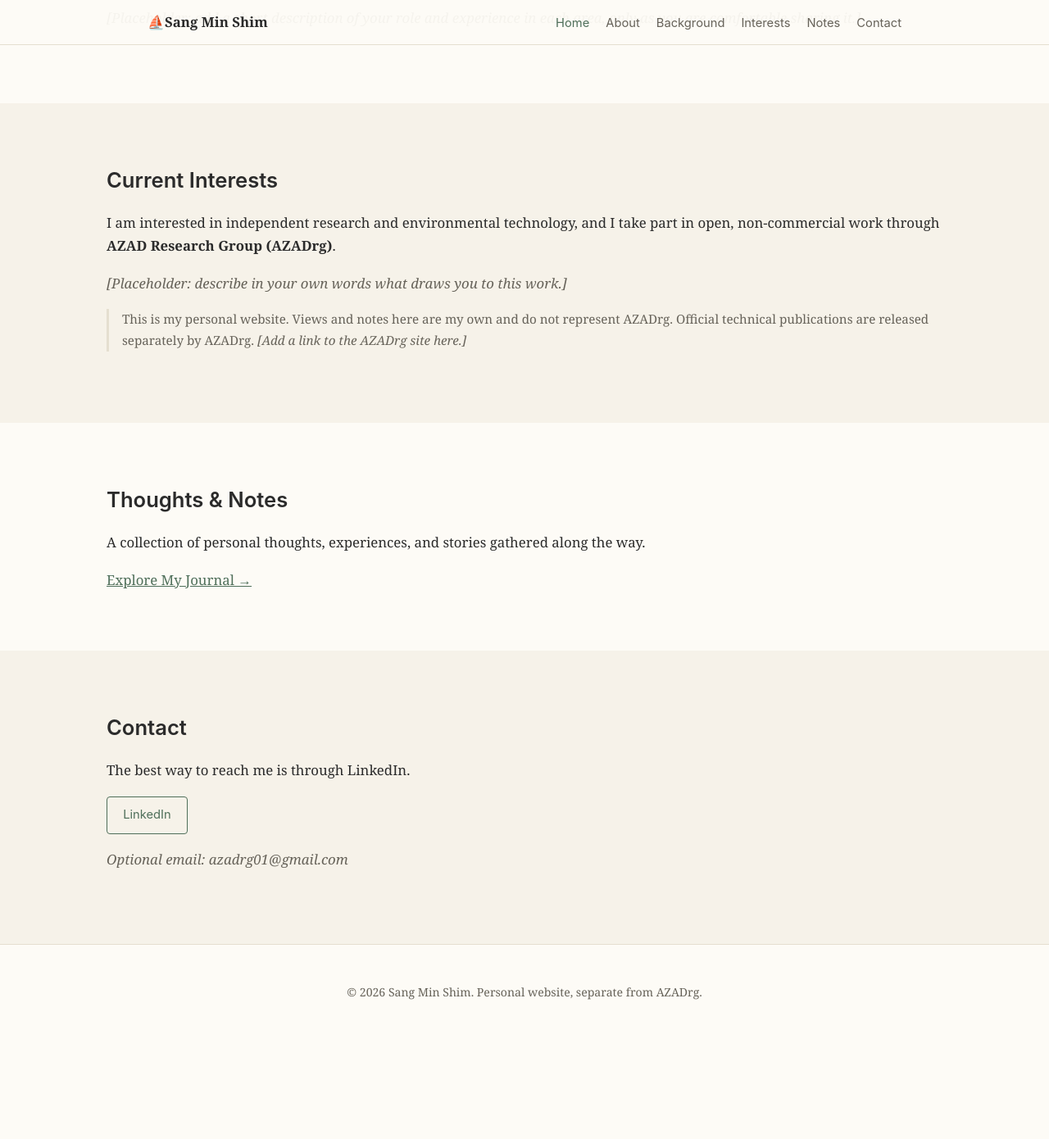
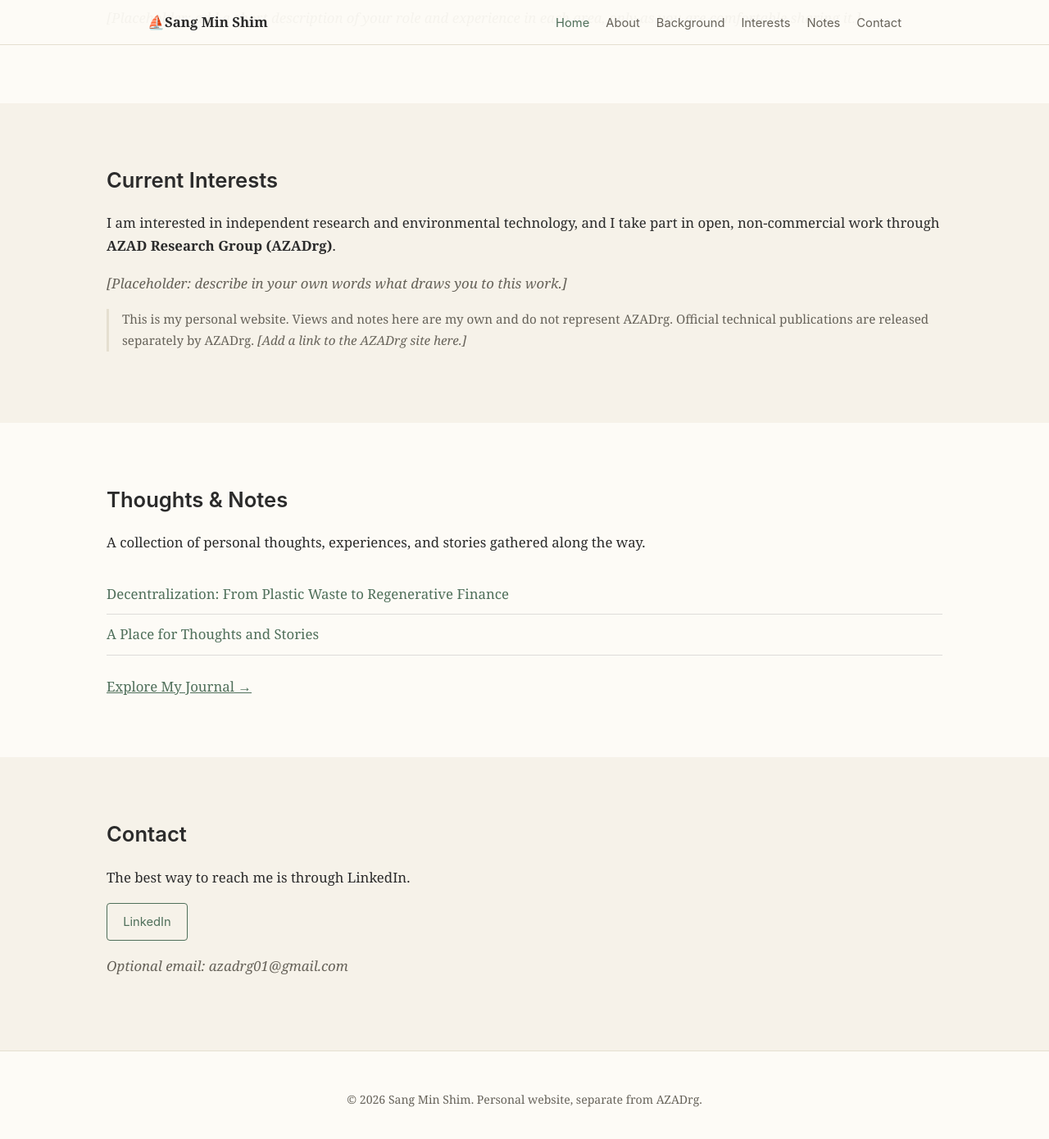
Before and after one commit to ssimsangmin49-creator/personal-home, a Jekyll site: the page index.html, which Jekyll copies as it is, in a window 1280 px wide and 1400 px high, scrolled down 1754 px. Shown: the top 1390 px of the window at 82% size. Built offline with Jekyll 4.4.1, drawn with Linux system fonts in a browser that asks for light colours; before the commit the page ends 3023 px from its top, so only the background shows below that; part of the change alters nothing that is shown.

Commit message:
Update index.html

```diff
--- a/index.html
+++ b/index.html
@@ -174,14 +174,87 @@ I belong to no particular religion, nor do I subscribe to any single philosophic
     </div>
   </section>
 
+
 <section id="notes">
   <div class="wrap">
     <h2>Thoughts &amp; Notes</h2>
     <p>A collection of personal thoughts, experiences, and stories gathered along the way.</p>
+
+    <ul id="recent-posts" class="recent-posts">
+      <li>Loading recent posts...</li>
+    </ul>
+
     <a href="blog/index.html">Explore My Journal →</a>
-
   </div>
 </section>
+
+<style>
+  .recent-posts {
+    list-style: none;
+    padding: 0;
+    margin: 24px 0;
+  }
+  .recent-posts li {
+    padding: 10px 0;
+    border-bottom: 1px solid rgba(128,128,128,0.25);
+  }
+  .recent-posts a {
+    text-decoration: none;
+  }
+  .recent-posts a:hover {
+    text-decoration: underline;
+  }
+</style>
+
+<script>
+  async function loadRecentPosts() {
+    const list = document.getElementById("recent-posts");
+
+    try {
+      const response = await fetch("blog/feed.xml");
+      if (!response.ok) throw new Error("Feed unavailable");
+
+      const xml = new DOMParser().parseFromString(
+        await response.text(), "application/xml"
+      );
+
+      const entries = [...xml.getElementsByTagNameNS(
+        "http://www.w3.org/2005/Atom", "entry"
+      )].slice(0, 5);
+
+      list.replaceChildren();
+
+      for (const entry of entries) {
+        const title = entry.getElementsByTagNameNS(
+          "http://www.w3.org/2005/Atom", "title"
+        )[0]?.textContent;
+
+        const link = entry.getElementsByTagNameNS(
+          "http://www.w3.org/2005/Atom", "link"
+        )[0]?.getAttribute("href");
+
+        if (!title || !link) continue;
+
+        const li = document.createElement("li");
+        const a = document.createElement("a");
+        a.textContent = title;
+        a.href = link;
+        li.appendChild(a);
+        list.appendChild(li);
+      }
+
+      if (!list.children.length) {
+        list.textContent = "No posts available yet.";
+      }
+    } catch (error) {
+      list.textContent = "Recent posts are temporarily unavailable.";
+      console.error(error);
+    }
+  }
+
+  loadRecentPosts();
+</script>
+
 
   <section id="contact">
     <div class="wrap">
```
Lines whose indentation alone changed are shown as unchanged.
